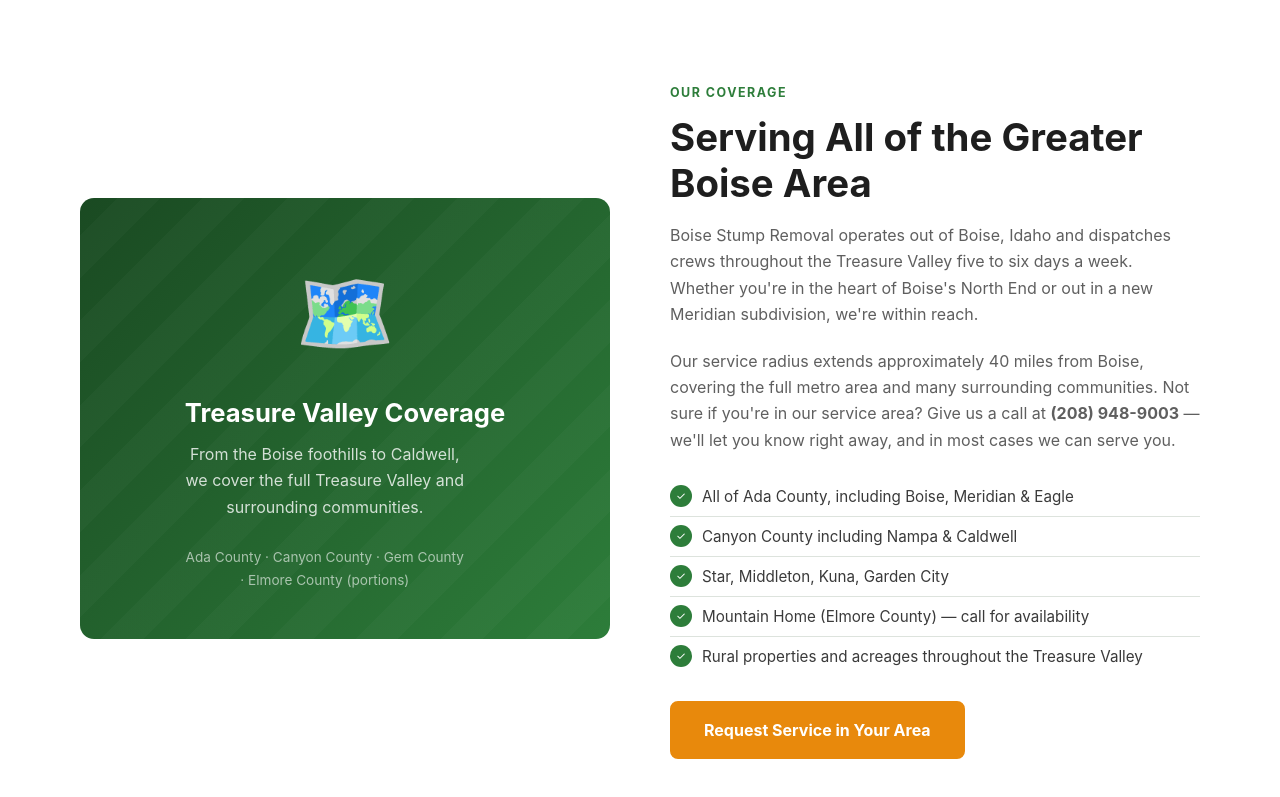
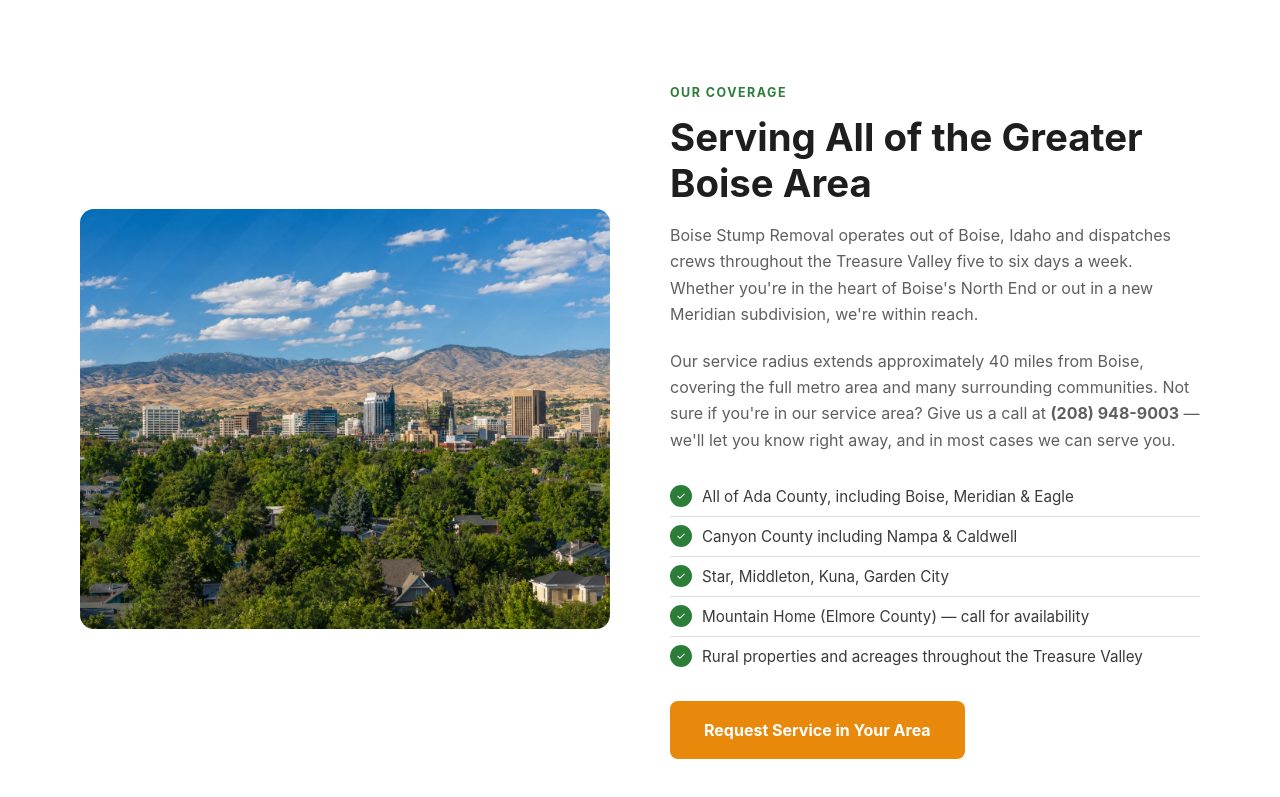
Before and after one commit to Sp423/boise-stump-removal, a plain HTML site: page service-area.html in a window 1280 px wide. Shown: the part 621-1418 px from the top of the page. Drawn offline with Linux system fonts and the light colour scheme.

Commit message:
add service area coverage and root removal photos

```diff
--- a/service-area.html
+++ b/service-area.html
@@ -66,14 +66,7 @@
   <section class="section-pad">
     <div class="container">
       <div class="split-section">
-        <div class="split-visual">
-          <div class="split-visual-inner">
-            <div class="split-visual-icon">🗺️</div>
-            <h3>Treasure Valley Coverage</h3>
-            <p>From the Boise foothills to Caldwell, we cover the full Treasure Valley and surrounding communities.</p>
-            <br>
-            <p style="font-size:0.85rem; opacity:0.75;">Ada County · Canyon County · Gem County · Elmore County (portions)</p>
-          </div>
+        <div class="split-visual" style="background: url('images/area-coverage.jpeg') center center / cover no-repeat; min-height: 420px;">
         </div>
         <div class="split-text">
           <span class="section-label">Our Coverage</span>
```
Also changed, not shown: services.html (+1 -3 lines), images/area-coverage.jpeg (added), images/service-roots.jpg (added).
